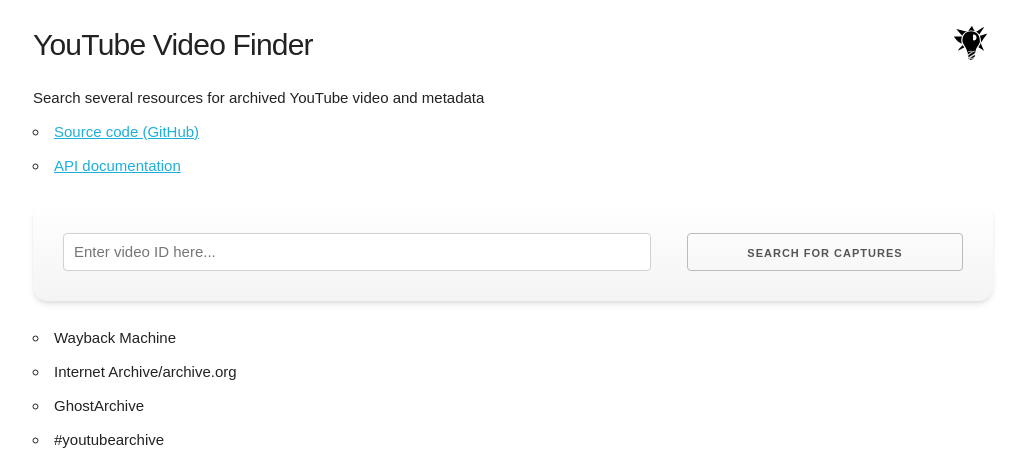
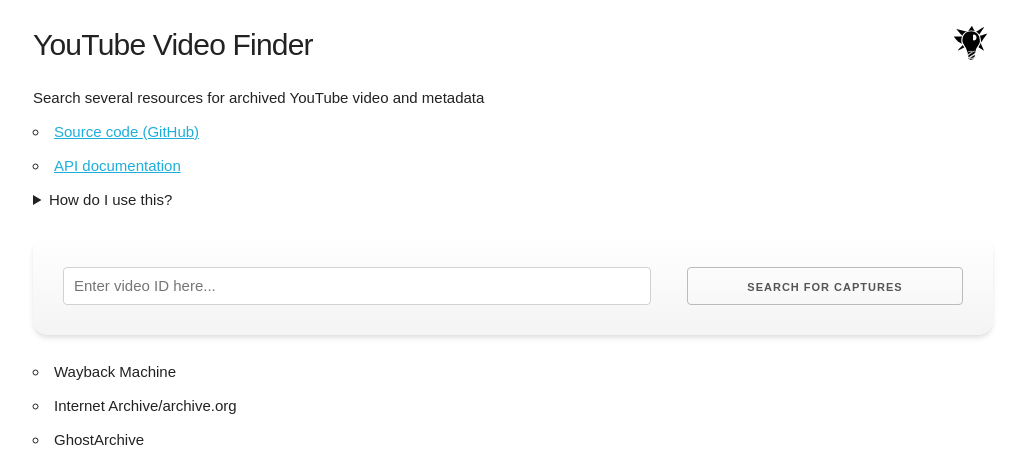
Before and after one commit to TheTechRobo/youtubevideofinder, a Flask app: page / in a window 1280 px wide. Shown: the top 452 px of the page, without its empty margins (127-1151 px from the left). Run offline with Flask 3, Linux system fonts and the light colour scheme; some libraries are stand-ins or nearby versions.

Commit message:
Add "how to use"

```diff
--- a/static/styles.css
+++ b/static/styles.css
@@ -136,3 +136,7 @@ html.dark code {
     background-color: darkblue;
     color: lightgreen;
 }
+
+details > summary {
+    display: list-item;
+}
--- a/templates/api.html
+++ b/templates/api.html
@@ -30,7 +30,7 @@
 <div class="container">
     <div class="banner">
         Please don't spam my servers. Anyone that spams too much may be banned. Contact me on Discord
-        (TheTechRobo#7420) or IRC (TheTechRobo on hackint) to discuss.
+        (username: thetechrobo) or IRC (TheTechRobo on hackint, libera.chat, and OFTC) to discuss.
     </div>
     <br>
     <h4>API Documentation</h4>
--- a/templates/index.html
+++ b/templates/index.html
@@ -32,6 +32,28 @@
     <ul>
         <li><a href="https://github.com/TheTechRobo/youtubevideofinder/">Source code (GitHub)</a></li>
         <li><a href="/api">API documentation</a></li>
+        <details>
+            <summary>How do I use this?</summary>
+            <p>This is a website that will help you find a private or deleted YouTube video if you have the link.</p>
+            <p><b>If you don't have the link, this site won't help you.</b></p>
+            <p>Copy the link and paste it into the box above. Then click "Search for Captures".
+                Some of the services this website queries are slow, so be patient.</p>
+            <p>
+                Once all the services have been queried, the results will appear. The results section
+                shows the name of each service, and whether the service has the video or not.
+                A link to the archived material will be provided if there is one. If there isn't,
+                there should be some extra text provided that sheds some light on how to retrieve it.
+            </p>
+            <p><b>Metadata</b> is information about the video. This includes the title and description.</p>
+            <p>Metadata can be useful for searching further. It's always possible there's a reupload
+                of the video that this website simply didn't find, and knowing the title and description
+                can be a big help in finding one.
+            </p>
+            <p>If you have any questions or need further help, contact me! I can be reached by email at
+                thetechrobo@proton.me, on IRC with the username TheTechRobo (I'm on Libera.chat,
+                hackint, and OFTC), and on Discord with the username thetechrobo.
+            </p>
+        </details>
     </ul>
 </div>
 <div class="container" id="input-section">
@@ -80,7 +102,7 @@
 </div>
 <script>initDarkMode()</script>
 {% if default %}
-<script>finishWrpa("{{default}}");</script>
+  <script>finishWrpa("{{default}}");</script>
 {% endif %}
 </body>
 </html>
```
Also changed, not shown: 1 other file.
